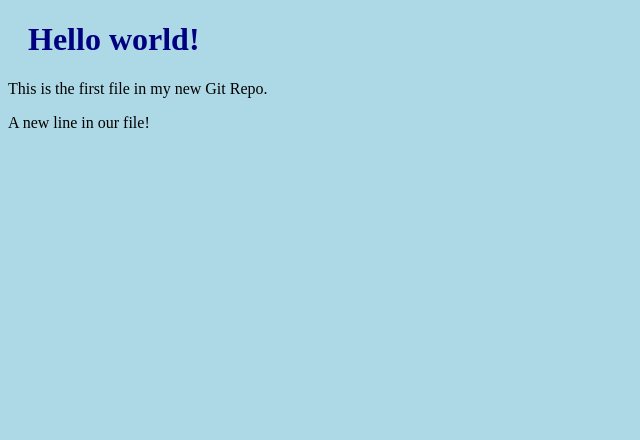
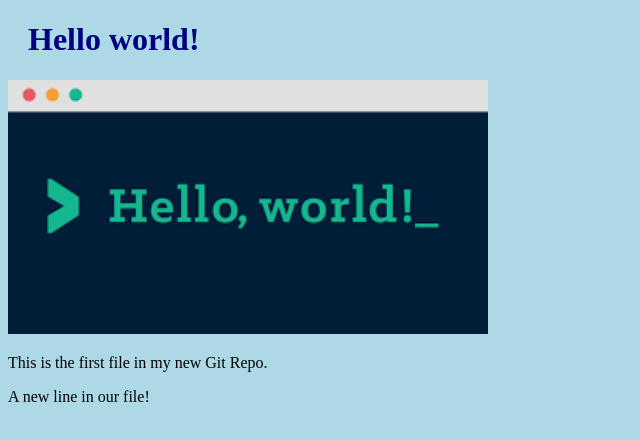
Before and after one commit to peterlaczo/hello_world.github.io, a plain HTML site: page index.html in a window 1280 px wide. Shown: the whole page, without its empty margins (0-640 px from the left). Drawn offline with Linux system fonts and the light colour scheme.

Commit message:
Added image to Hello World

```diff
--- a/index.html
+++ b/index.html
@@ -7,6 +7,8 @@
 <body>
 
 <h1>Hello world!</h1>
+<div><img src="hello_world.png" alt="Hello World from Space"
+style="width:100%;max-width:480px"></div>
 <p>This is the first file in my new Git Repo.</p>
 <p>A new line in our file!</p>
 
```
Also changed, not shown: hello_world.png (added).
